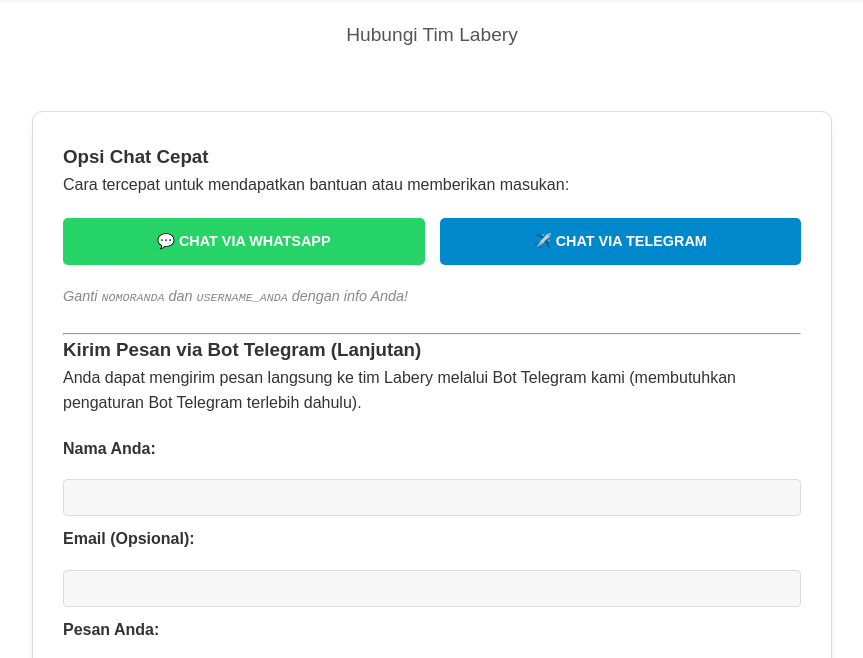
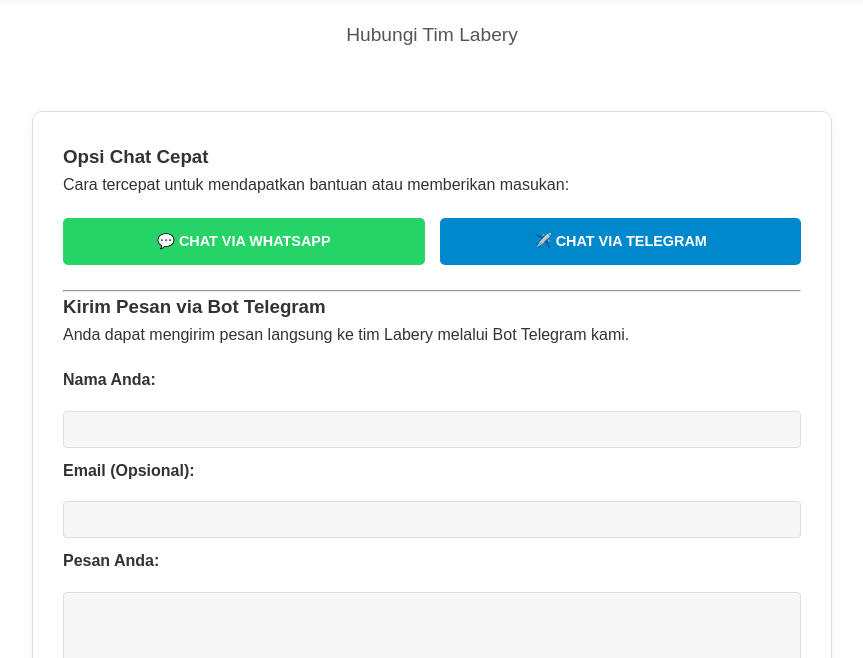
Before and after one commit to oymantap/Labery, a plain HTML site: page contact.html in a window 1280 px wide. Shown: the part 69-727 px from the top of the page, without its empty margins (208-1071 px from the left). Drawn offline with Linux system fonts and the light colour scheme.

Commit message:
Update Telegram bot section in contact.html
Removed note about replacing placeholders and simplified the heading and description for the Telegram bot message.

```diff
--- a/contact.html
+++ b/contact.html
@@ -39,15 +39,13 @@
             ✈️ Chat via Telegram
         </a>
     </div>
-
-    <p class="note">Ganti <code>NOMORANDA</code> dan <code>USERNAME_ANDA</code> dengan info Anda!</p>
   </section>
 
   <hr>
 
   <section class="section bot-form-section">
-    <h3>Kirim Pesan via Bot Telegram (Lanjutan)</h3>
-    <p>Anda dapat mengirim pesan langsung ke tim Labery melalui Bot Telegram kami (membutuhkan pengaturan Bot Telegram terlebih dahulu).</p>
+    <h3>Kirim Pesan via Bot Telegram</h3>
+    <p>Anda dapat mengirim pesan langsung ke tim Labery melalui Bot Telegram kami.</p>
 
     <form id="telegram-bot-form" class="contact-form">
         <label for="user-name">Nama Anda:</label>
```
